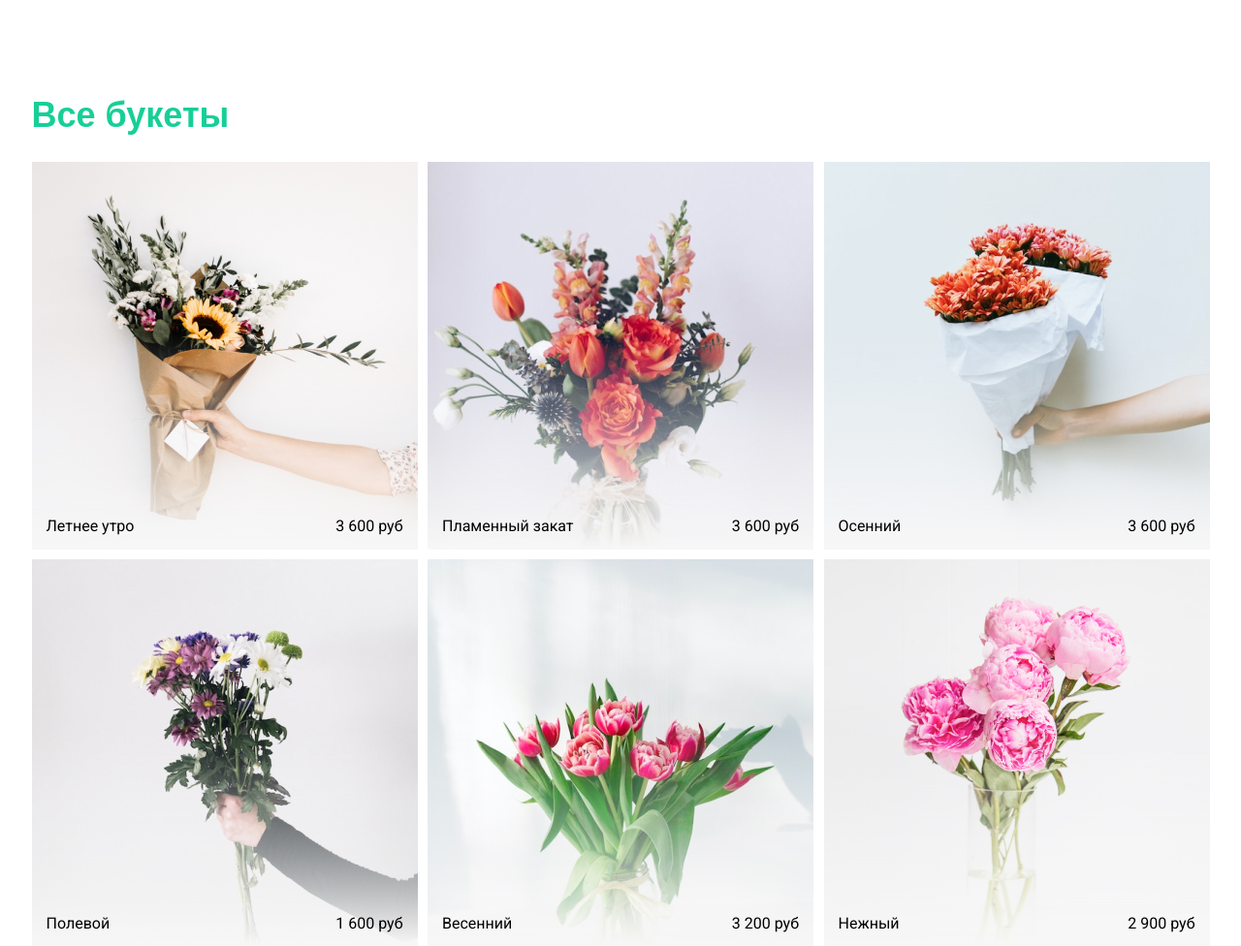
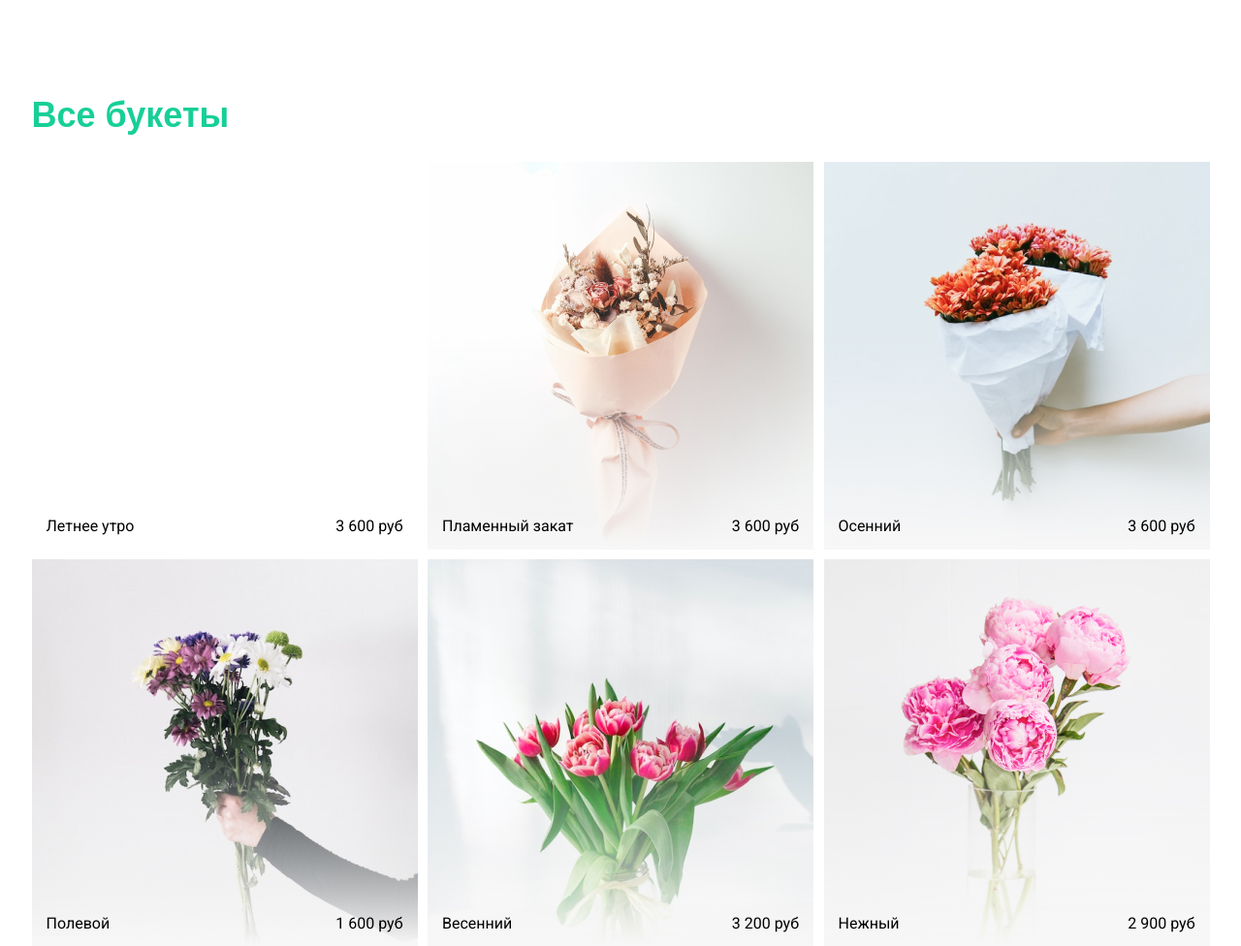
Before and after one commit to M1nZof/FlowerShop, a Django app: template templates/catalog.html in a window 1280 px wide. Shown: the part 50-1026 px from the top of the page at 97% size. Run offline with Django 3.2, Linux system fonts and the light colour scheme; the template is opened without the code that fills it, so the values that code supplies are empty; some web fonts are replaced.

Commit message:
Changed card html

```diff
--- a/static/css/main.css
+++ b/static/css/main.css
@@ -170,9 +170,9 @@
 .recommended__block:last-child {
 	margin-right: 0;
 }
-.recommended__block_first {
-	background: url('../img/recommendedBg1.jpg') no-repeat center bottom / cover;
-}
+/*.recommended__block_first {*/
+/*	background: url('../img/recommendedBg1.jpg') no-repeat center bottom / cover;*/
+/*}*/
 .recommended__block_sec {
 	background: url('../img/recommendedBg2.jpg') no-repeat center bottom / cover;
 }
@@ -331,9 +331,9 @@
 .catalog__block .recommended__elems {
 	margin-bottom: 10px;
 }
-.recommended__elems_first .recommended__block_sec {
-	background: url('../img/catalog/catalogBg1.jpg') no-repeat center bottom / cover;
-}
+/*.recommended__elems_first .recommended__block_sec {*/
+/*	background: url('../img/catalog/catalogBg1.jpg') no-repeat center bottom / cover;*/
+/*}*/
 .recommended__elems_first .recommended__block_thr {
 	background: url('../img/catalog/catalogBg2.jpg') no-repeat center bottom / cover;
 }
--- a/templates/index.html
+++ b/templates/index.html
@@ -26,9 +26,9 @@
 		<div class="recommended p100">
 			<div class="title">Рекомендуем</div>
 			<div class="recommended__elems ficb">
-				<div class="recommended__block recommended__block_first">
+				<div class="recommended__block " style="background: url('{% static 'img/catalog/catalogBg1.jpg' %}') no-repeat center bottom / cover">
 					<div class="recommended__block_elems ficb">
-						<span class="recommended__block_intro">Летнее утро</span>
+                        <span class="recommended__block_intro">Летнее утро</span>
 						<span class="recommended__block_price">3 600 руб</span>
 					</div>
 				</div>
```
